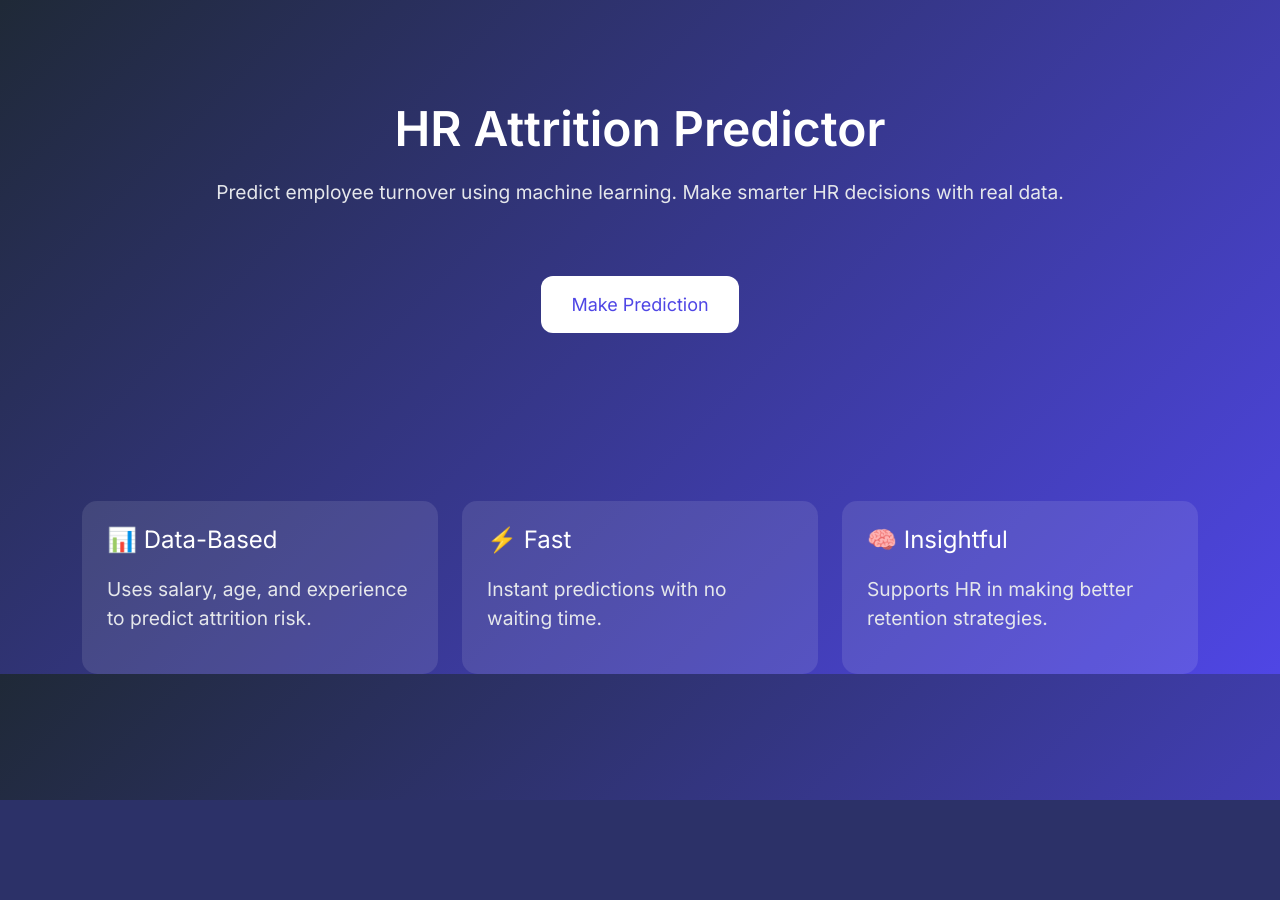
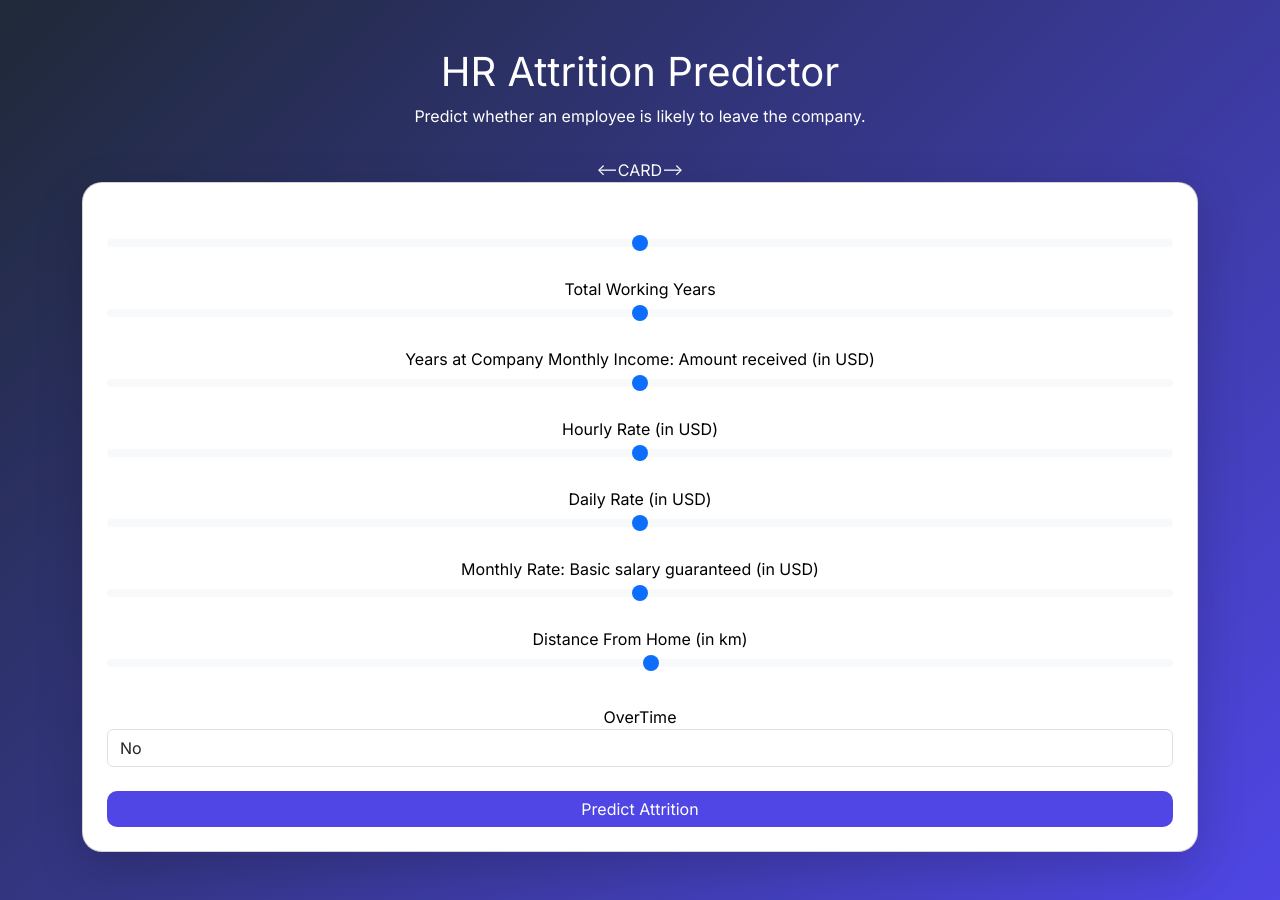
Before and after one commit to cathcath-ryn/HR-Attrition-Prediction-App, a Flask app: page / in a window 1280 px wide. Before the commit the page ends 800 px from the top, so only its background shows below. Run offline with Flask 3, Linux system fonts and the light colour scheme; parts of the project's set-up code (start-up, migrations or seed data) failed here and were passed over.

Commit message:
Update index.html

```diff
--- a/templates/index.html
+++ b/templates/index.html
@@ -7,7 +7,7 @@
     <!-- Bootstrap -->
     <link href="https://cdn.jsdelivr.net/npm/bootstrap@5.3.0/dist/css/bootstrap.min.css" rel="stylesheet">
 
-    <!-- Font -->
+    <!-- Google Font -->
     <link href="https://fonts.googleapis.com/css2?family=Inter:wght@300;400;600&display=swap" rel="stylesheet">
 
     <style>
@@ -18,87 +18,133 @@
             text-align: center;
         }
 
-        .hero {
-            padding: 100px 20px;
+        .card {
+            border-radius: 20px;
+            background: #ffffff;
+            color: #000;
         }
 
-        h1 {
-            font-size: 3rem;
+        .header {
+            text-align:center;
+            margin-bottom: 30px;
+        }
+
+        .headerh1 {
             font-weight: 600;
         }
 
-        p {
-            font-size: 1.2rem;
-            color: #e5e7eb;
-            margin-top: 20px;
+        .slider-value {
+            font-weight: bold;
+            float: right;
         }
 
-        .btn-main {
-            margin-top: 30px;
-            padding: 15px 30px;
-            background: white;
-            color: #4f46e5;
-            border-radius: 12px;
-            font-size: 18px;
-            text-decoration: none;
-            display: inline-block;
+        .btn-primary {
+            background: #4f46e5;
+            border: none;
+            border-radius: 10px;
         }
 
-        .btn-main:hover {
-            background: #e0e7ff;
+        .btn-primary:hover {
+            background: #4338ca;
         }
 
-        .feature-box {
-            background: rgba(255,255,255,0.1);
-            padding: 25px;
-            border-radius: 15px;
-            margin-top: 20px;
+        .result-box {
+            border-radius: 12px;
+            padding: 15px;
+            font-weight: 500;
         }
+
     </style>
 </head>
 
 <body>
 
-<div class="container">
+<div class="container py-5">
 
-    <div class="hero">
-        <h1>HR Attrition Predictor</h1>
-
+    <!--HEADER-->
+    <div class = "header">
+        <h1> HR Attrition Predictor </h1>
         <p>
-            Predict employee turnover using machine learning.
-            Make smarter HR decisions with real data.
+            Predict whether an employee is likely to leave the company.
         </p>
 
-        <br>
-
-        <!-- BUTTON -->
-        <a href="/predict" class="btn-main">Make Prediction</a>
     </div>
 
-    <div class="row text-start mt-5">
-        <div class="col-md-4">
-            <div class="feature-box">
-                <h4>📊 Data-Based</h4>
-                <p>Uses salary, age, and experience to predict attrition risk.</p>
+    <--CARD-->
+    <div class="card shadow-lg p-4">
+        <form action="/predict" method= "post">
+            <!--Age-->
+            <label class="mt-3>Age <span class="slider-value"id="age_val"></span></label>
+            <input type="range" name="Age" min="18" max="60"
+                class="form-range"
+                oninput="age_val.innerText=this.value">
+
+            <!--Total Working Years-->
+            <label class="mt-3">Total Working Years <span class="slider-value" id="years_val"></span></label>
+            <input type="range" name= "TotalWorkingYears" min="0" max="40"
+                class="form-range"
+                oninput="years_val.innerText=this.value">
+
+            <!--Years at Company-->
+            <label class="mt-3">Years at Company <span class= slider-value" id="company_val"></span></label>
+
+            <!--Monthly Income-->
+            <label>Monthly Income: Amount received (in USD) <span class="slider-value" id="income_val"</span></label>
+            <input type="range" name= "MonthlyIncome" min="1000" max="20000" step="100"
+                class="form-range"
+                oninput="income_val.ineerText=this.value">
+
+            <!--Hourly Rate-->
+            <label class="mt-3">Hourly Rate (in USD)
+                <span class="slider-value" id="hourly_val"></span></label>
+                <input type="range" name="HourlyRate" min="10" max="200"
+                    class="form-range"
+                    oninput="hourly_val.innerText=this.value">
+
+            <!--Daily Rate-->
+            <label class="mt-3">Daily Rate (in USD)
+                <span class="slider-value" id="daily_val"></span></label>
+                <input type="range" name="DailyRate" min="100" max="1500"
+                    class="form-range"
+                    oninput="daily_val.innerText=this.value">
+
+            <!--Monthly Rate-->
+            <label class="mt-3">Monthly Rate: Basic salary guaranteed (in USD)
+                <span class="slider-value" id="monthly_val"></span></label>
+                <input type="range" name="MonthlyRate" min="2000" max="30000"
+                    class="form-range"
+                    oninput="monthly_val.innerText=this.value">
+
+            <!--Distance-->
+            <label class="mt-3">Distance From Home (in km)
+                <span class="slider-value" id="distance_val"></span></label>
+                <input type="range" name="DistanceFromHome" min="1" max="50"
+                    class="form-range"
+                    oninput="distance_val.innerText=this.value">
+
+            <!--Overtime-->
+            <div class="mt-4">
+                <label>OverTime</label>
+                <select name="OverTime" class="form-control">
+                    <option value="0">No</option>
+                    <option value="0">Yes</option>
+                </select>
             </div>
-        </div>
 
-        <div class="col-md-4">
-            <div class="feature-box">
-                <h4>⚡ Fast</h4>
-                <p>Instant predictions with no waiting time.</p>
+            <button type="submit" class="btn btn-primary w-100 mt-4">
+                Predict Attrition
+            </button>
+        </form>
+
+        {% if prediction_text %}
+        <div class="mt-4 text-center">
+            <div class="result-box bg-light">
+                {{prediction_text}}
             </div>
-        </div>
+            {% endif %}
 
-        <div class="col-md-4">
-            <div class="feature-box">
-                <h4>🧠 Insightful</h4>
-                <p>Supports HR in making better retention strategies.</p>
-            </div>
         </div>
     </div>
+    </body>
 
-</div>
-
-</body>
-</html>
+    </html>
```
